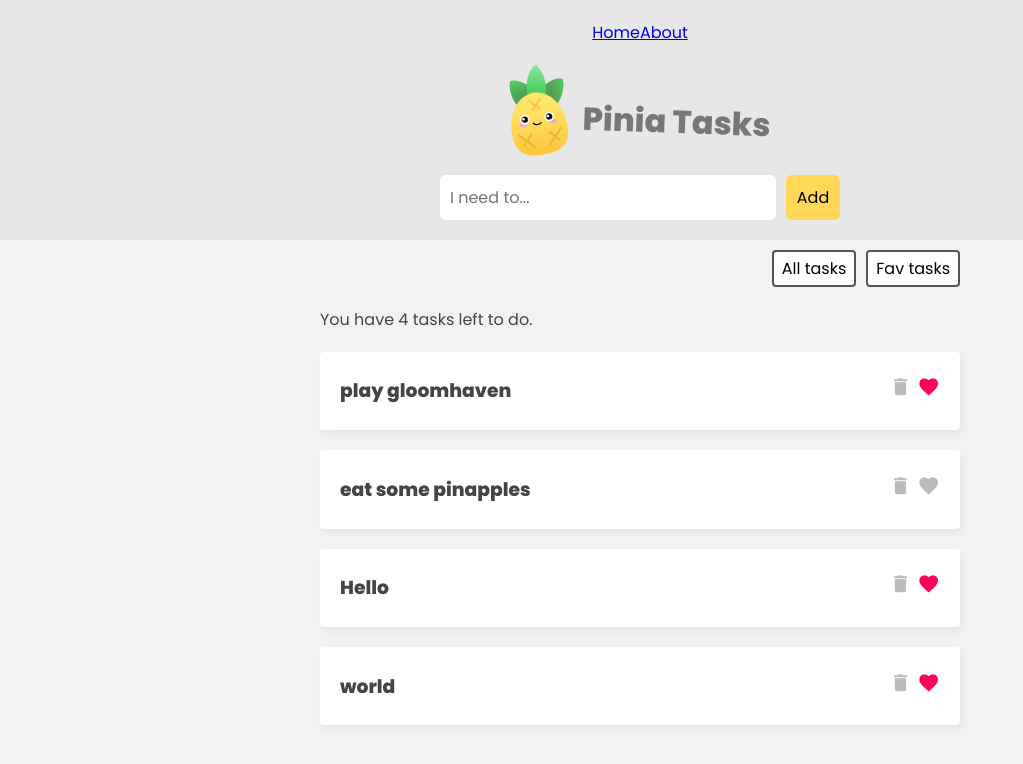
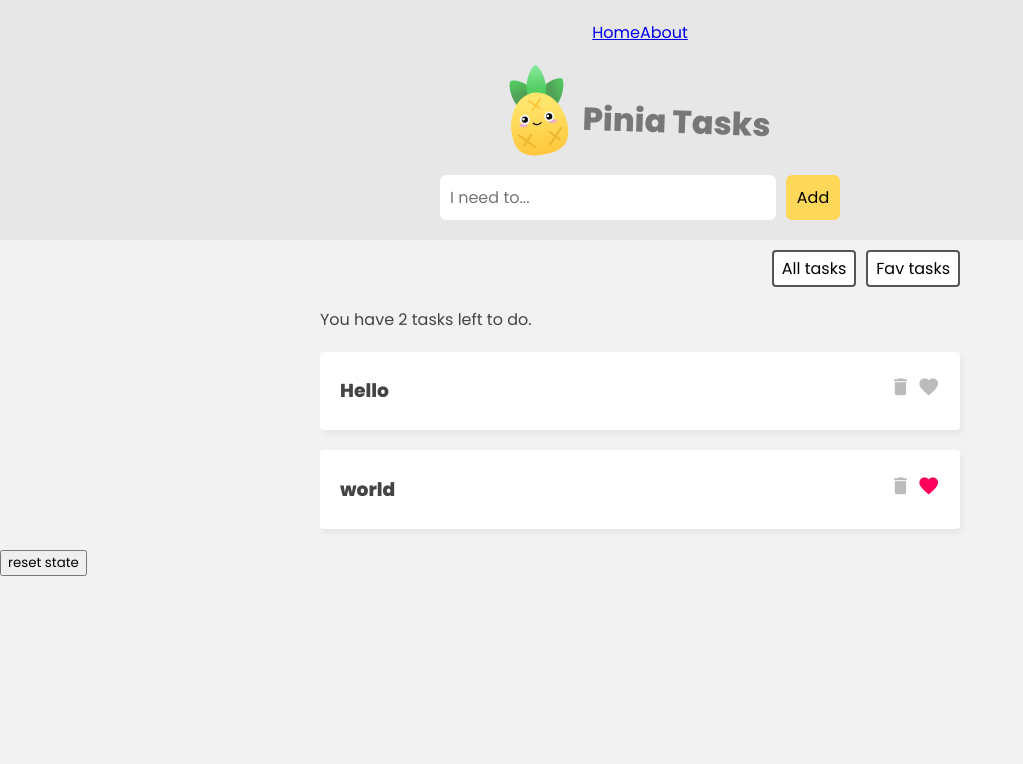
Before and after one commit to Viktorres19/pinia-net-ninja, a Vue app: page / in a window 1280 px wide. Shown: the top 764 px of the page, without its empty margins (0-1023 px from the left). Built offline with nearby package versions, Linux system fonts and the light colour scheme; data requests are answered from the project's data file.

Commit message:
10 resetting state

```diff
--- a/data/db.json
+++ b/data/db.json
@@ -1,18 +1,8 @@
 {
   "tasks": [
     {
-      "id": 1,
-      "title": "play gloomhaven",
-      "isFav": true
-    },
-    {
-      "title": "eat some pinapples",
+      "title": "Hello",
       "isFav": false,
-      "id": 4
-    },
-    {
-      "title": "Hello",
-      "isFav": true,
       "id": 5123
     },
     {
--- a/src/App.vue
+++ b/src/App.vue
@@ -1,5 +1,5 @@
 <script setup>
-import { RouterLink, RouterView } from 'vue-router'
+import {RouterLink, RouterView} from 'vue-router'
 </script>
 
 <template>
@@ -12,7 +12,9 @@
 				<RouterLink to="/about">About</RouterLink>
 			</nav>
 		</div>
+
+
 	</header>
 
-  <RouterView />
+	<RouterView/>
 </template>
--- a/src/views/HomeView.vue
+++ b/src/views/HomeView.vue
@@ -16,21 +16,23 @@
 			<button @click="filter = 'favs'">Fav tasks</button>
 		</nav>
 
-		<div class="loading" v-if="taskStore.isLoading">Loading tasks...</div>
+		<div class="loading" v-if="isLoading">Loading tasks...</div>
 
 		<!-- task list -->
 		<div class="task-list" v-if="filter === 'all'">
-			<p>You have {{ taskStore.totalCount }} tasks left to do.</p>
-			<div v-for="task in taskStore.tasks" :key="task.id">
+			<p>You have {{ totalCount }} tasks left to do.</p>
+			<div v-for="task in tasks" :key="task.id">
 				<TaskDetails :task="task"/>
 			</div>
 		</div>
 		<div class="task-list" v-if="filter === 'favs'">
-			<p>You have {{ taskStore.favCount }} tasks in your favs list.</p>
-			<div v-for="task in taskStore.favs" :key="task.id">
+			<p>You have {{ favCount }} tasks in your favs list.</p>
+			<div v-for="task in favs" :key="task.id">
 				<TaskDetails :task="task"/>
 			</div>
 		</div>
+
+		<button @click="taskStore.$reset">reset state</button>
 	</main>
 </template>
 
@@ -40,17 +42,20 @@
 
 import {useTaskStore} from '@/stores/TaskStore'
 import {ref} from 'vue'
+import {storeToRefs} from 'pinia'
 
 export default {
   components: {TaskDetails, TaskForm},
   setup() {
     const taskStore = useTaskStore()
 
+	  const { tasks, isLoading, favs, totalCount, favCount  } = storeToRefs(taskStore)
+
 	  taskStore.getTasks()
 
     const filter = ref('all')
 
-    return {taskStore, filter}
+    return {taskStore, filter, tasks, isLoading, favs, totalCount, favCount}
   }
 }
 </script>
```
Lines whose indentation alone changed are shown as unchanged.
